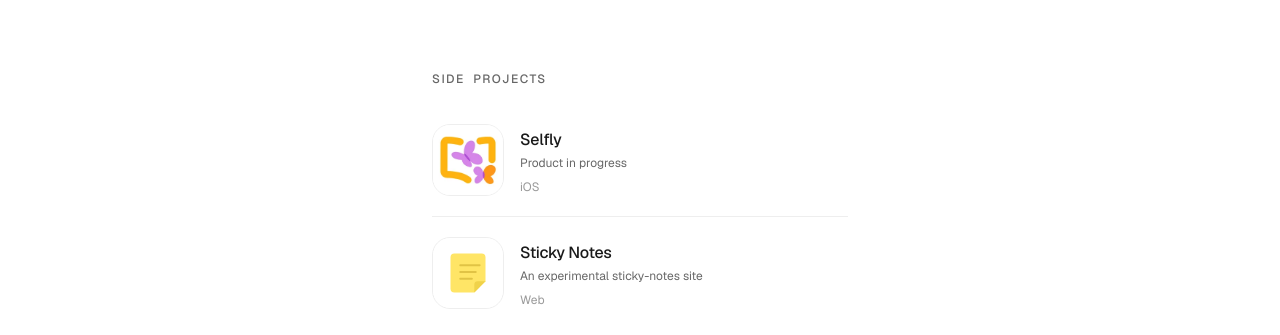
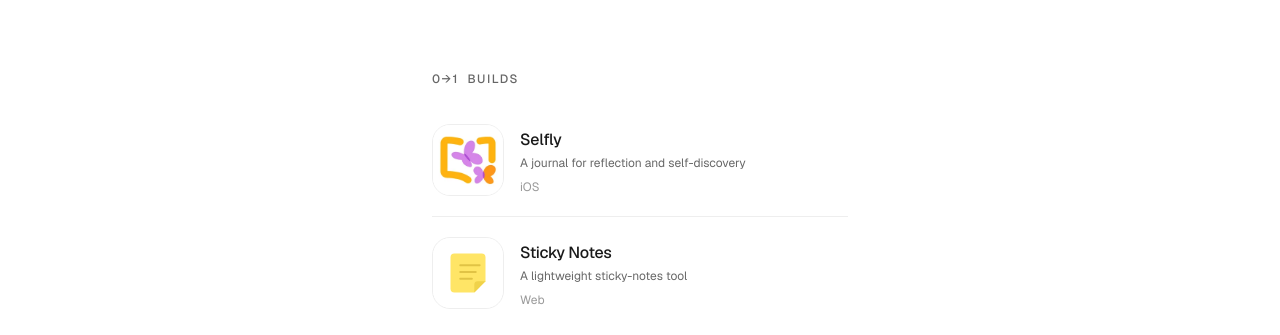
Before and after one commit to jaemin17/portfolio-pro, a Next.js app: page /en/ in a window 1280 px wide. Shown: the part 578-913 px from the top of the page. Built offline with nearby package versions, Linux system fonts and the light colour scheme.

Commit message:
Update home project copy

```diff
--- a/src/i18n/copy.ts
+++ b/src/i18n/copy.ts
@@ -175,7 +175,7 @@ const copy: Record<Locale, HomeCopy> = {
     copyEmail: "复制邮箱",
     copiedEmail: "已复制",
     currentlyBuilding: {
-      label: "Side Projects",
+      label: "0→1 独立开发",
       items: [
         {
           title: "Selfly",
@@ -187,7 +187,7 @@ const copy: Record<Locale, HomeCopy> = {
         },
         {
           title: "Sticky Notes",
-          description: "实验性的便签网站",
+          description: "轻量的便签工具",
           meta: "Web",
           iconSrc: "/sticky-notes-icon.svg",
           iconAlt: "Sticky Notes",
@@ -308,11 +308,11 @@ const copy: Record<Locale, HomeCopy> = {
     copyEmail: "Copy email",
     copiedEmail: "Copied",
     currentlyBuilding: {
-      label: "Side Projects",
+      label: "0→1 Builds",
       items: [
         {
           title: "Selfly",
-          description: "Product in progress",
+          description: "A journal for reflection and self-discovery",
           meta: "iOS",
           iconSrc: "/selfly-icon.webp",
           iconAlt: "Selfly",
@@ -320,7 +320,7 @@ const copy: Record<Locale, HomeCopy> = {
         },
         {
           title: "Sticky Notes",
-          description: "An experimental sticky-notes site",
+          description: "A lightweight sticky-notes tool",
           meta: "Web",
           iconSrc: "/sticky-notes-icon.svg",
           iconAlt: "Sticky Notes",
```
